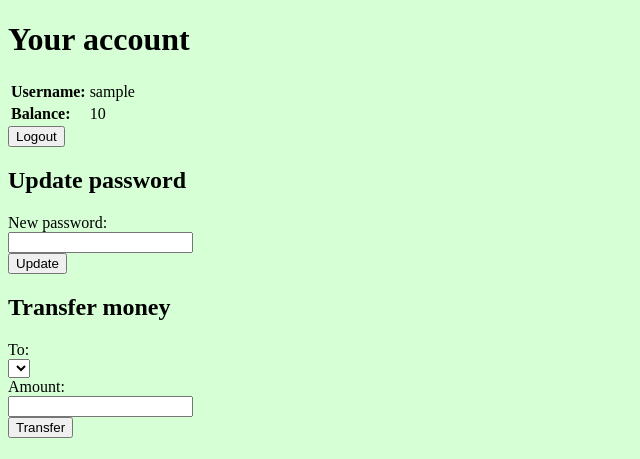
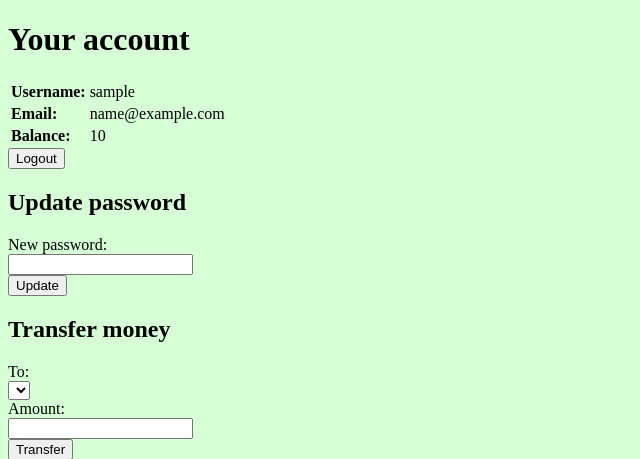
Before and after one commit to mrhyttynen/hy-cybersecurity-simplebank, a Django app: page / in a window 1280 px wide. Shown: the top 459 px of the page, without its empty margins (0-640 px from the left). Run offline with Django 4.2, Linux system fonts and the light colour scheme; a user stored in the database is signed in; tables that the repository leaves empty hold one stand-in row (values such as "Sample post"); lists and menus that the app fills with data are empty.

Commit message:
add A03 SQL Injection vulnerability and fix

```diff
--- a/insecurebank/insecurebank/pages/models.py
+++ b/insecurebank/insecurebank/pages/models.py
@@ -12,6 +12,7 @@ from django_cryptography.fields import encrypt
 
 class Account(models.Model):
 	user = models.OneToOneField(User, on_delete=models.CASCADE)
+	name = models.CharField(max_length=100)
 	# A02-2: sensitive data (email) stored at rest in unencrypted format
 	email = models.CharField(max_length=100)
 	balance = models.IntegerField()
--- a/insecurebank/insecurebank/pages/templates/pages/index.html
+++ b/insecurebank/insecurebank/pages/templates/pages/index.html
@@ -11,6 +11,8 @@
         <table>
 		<tr>
 		<th style="text-align:left">Username: <td>{{user.username}}
+		<tr>
+		<th style="text-align:left">Email: <td>{{user.account.email}}
 		<tr>
 		<th style="text-align:left">Balance:  <td>{{user.account.balance}}
 		</table>
@@ -40,7 +42,9 @@
             </select><br/>
 
             <span>Amount:</span><br/>
-            <input type="number" name="amount"/><br/>
+            <!-- FIX A03: transfer amount field should only accept a number -->
+            <!-- <input type="number" name="amount"/><br/> -->
+            <input type="text" name="amount"/><br/>
 
             <input type="submit" value="Transfer"/>
         </form>
--- a/insecurebank/insecurebank/pages/views.py
+++ b/insecurebank/insecurebank/pages/views.py
@@ -2,7 +2,7 @@ from django.http import HttpResponse
 from django.contrib.auth.decorators import login_required
 from django.shortcuts import render, redirect
 from django.contrib.auth.models import User
-from django.db import IntegrityError, transaction
+from django.db import IntegrityError, transaction, connection
 from .models import Account
 import os
 
@@ -19,7 +19,7 @@ def createAccountView(request):
 			print("CREATING ACCOUNT", request_username, "EMAIL", request_email)
 			# A07-1: hardcoded default password
 			user = User.objects.create_user(username=request_username, password="12345")
-			Account.objects.create(user=user, email=request_email, balance=100)
+			Account.objects.create(user=user, name=request_username, email=request_email, balance=100)
 			return redirect('/accountcreatesuccess/')
 
 			# FIX A07-1: use password defined by user, and not allowing common passwords
@@ -62,6 +62,7 @@ def updatePasswordView(request):
 def passwordUpdateSuccessView(request):
 	return render(request, 'pages/passwordUpdateSuccess.html')
 
+# A03 FIX: prevent injection by using ORM, including validation
 def transfer(sender_name, receiver_name, amountRaw):
 	with transaction.atomic():
 
@@ -88,9 +89,23 @@ def transferView(request):
 		print("POSTING")
 		sender_name = request.user.username
 		receiver_name = request.POST.get('to')
-		amount = int(request.POST.get('amount'))
-		print(amount, "from", sender_name, "to", receiver_name)
-		transfer(sender_name, receiver_name, amount)
+		# A03: SQL Injection via amount variable allows attacker to update all emails
+		# to e.g. "PRANKED" by placing the following input into the transfer amount field:
+		# 0, email='PRANKED' --
+		amount = request.POST.get('amount')
+		print("sending ", amount, "from", sender_name, "to", receiver_name)
+		with connection.cursor() as cursor:
+			cursor.execute(f"""
+				UPDATE pages_account SET balance = balance - {amount} WHERE name = '{sender_name}';
+			""")
+			cursor.execute(f"""
+				UPDATE pages_account SET balance = balance + {amount} WHERE name = '{receiver_name}';
+			""")
+		# A03 FIX: prevent injection by parsing input amount as an integer
+		# and using ORM inside transfer function
+		# amount = int(request.POST.get('amount'))
+		# print(amount, "from", sender_name, "to", receiver_name)
+		# transfer(sender_name, receiver_name, amount)
 
 	return redirect('/')
 
```
Also changed, not shown: insecurebank/insecurebank/pages/migrations/0002_account_name.py (added).
